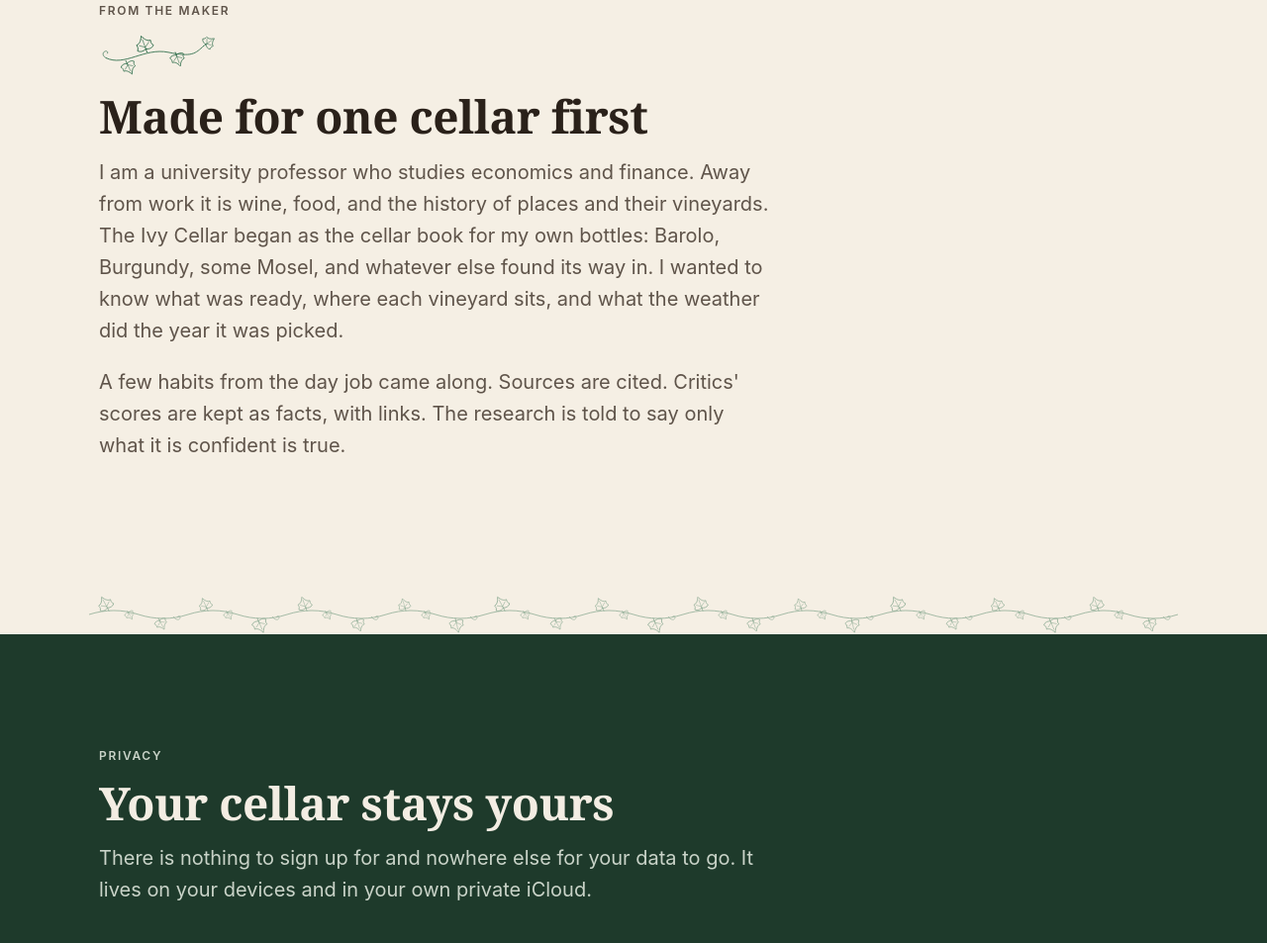
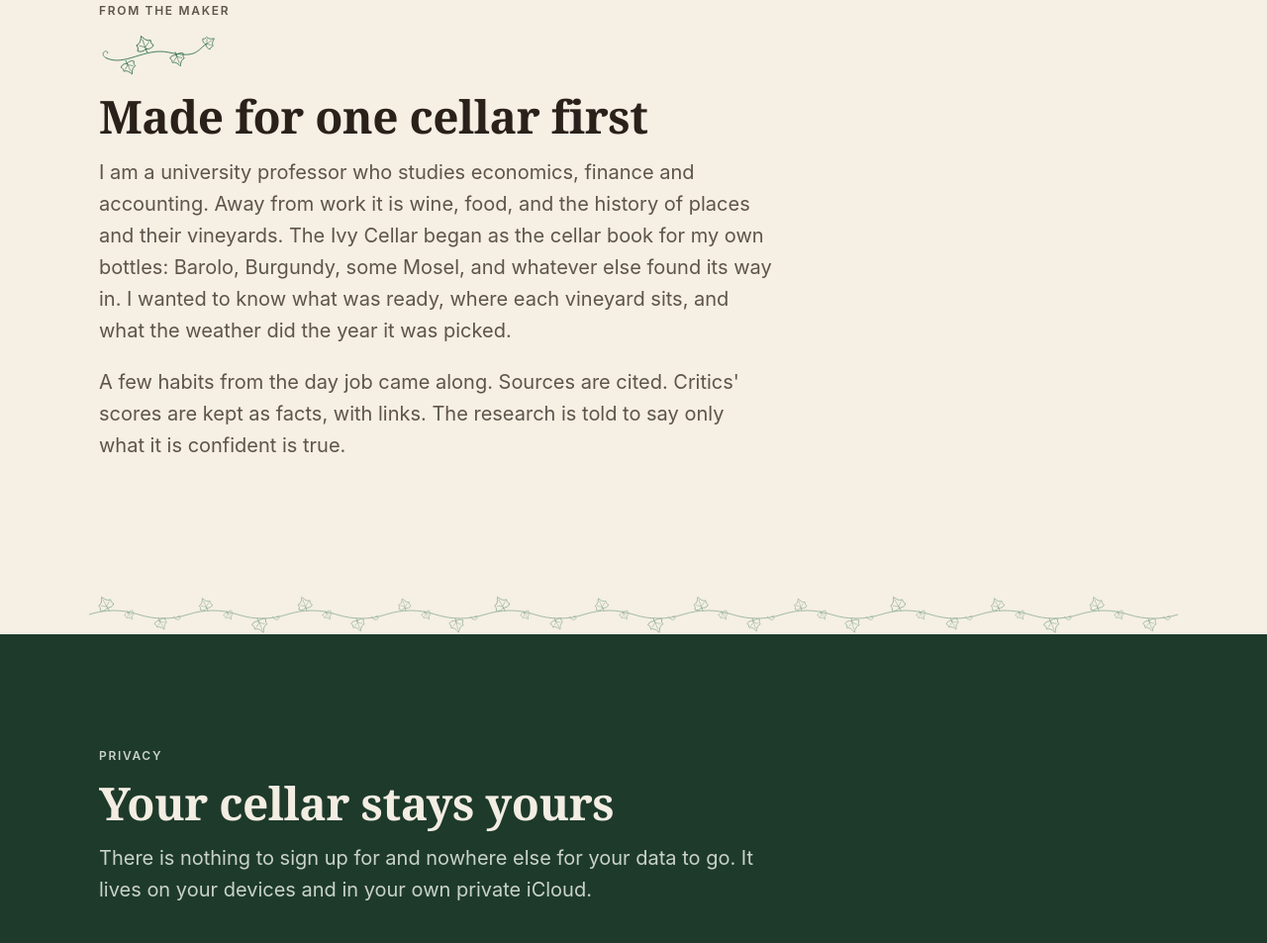
Before and after one commit to Barrios88/ivy-cellar-privacy, a plain HTML site: page index.html in a window 1280 px wide. Shown: the part 9335-10288 px from the top of the page at 99% size. Drawn offline with Linux system fonts and the light colour scheme.

Commit message:
Maker's note: add accounting
Co-Authored-By: Claude Opus 5.5 <noreply@anthropic.com>

```diff
--- a/index.html
+++ b/index.html
@@ -525,7 +525,7 @@ footer a:hover{color:var(--ink)}
       <p class="eyebrow">From the maker</p>
       <span class="sprig" aria-hidden="true"></span>
       <h2 id="maker-title">Made for one cellar first</h2>
-      <p class="lede">I am a university professor who studies economics and finance. Away from work it is wine, food, and the history of places and their vineyards. The Ivy Cellar began as the cellar book for my own bottles: Barolo, Burgundy, some Mosel, and whatever else found its way in. I wanted to know what was ready, where each vineyard sits, and what the weather did the year it was picked.</p>
+      <p class="lede">I am a university professor who studies economics, finance and accounting. Away from work it is wine, food, and the history of places and their vineyards. The Ivy Cellar began as the cellar book for my own bottles: Barolo, Burgundy, some Mosel, and whatever else found its way in. I wanted to know what was ready, where each vineyard sits, and what the weather did the year it was picked.</p>
       <p class="lede">A few habits from the day job came along. Sources are cited. Critics' scores are kept as facts, with links. The research is told to say only what it is confident is true.</p>
     </div>
   </div>
```
